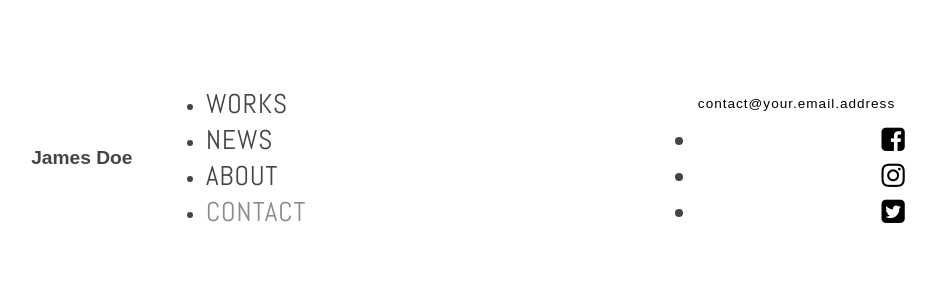
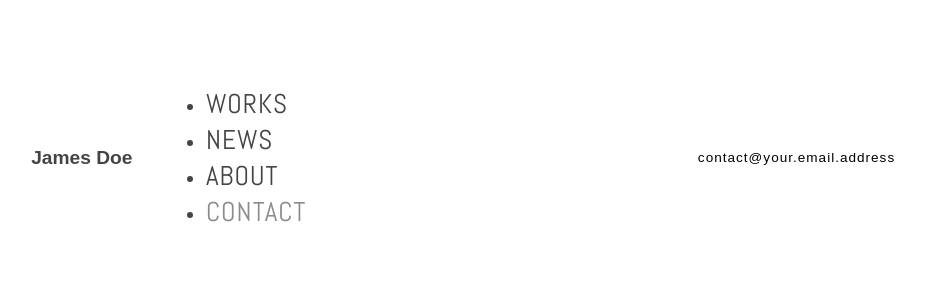
Before and after one commit to dchantzis/jekyll-template-portfolio-a, a Jekyll site: the page built from contact.html, in a window 1280 px wide. Shown: the top 300 px of the page, without its empty margins (172-1108 px from the left). Built offline with Jekyll 4.4.1, drawn with Linux system fonts in a browser that asks for light colours; nearby versions of some CDN libraries; some web fonts are replaced.

Commit message:
debugging test

```diff
--- a/_includes/header.html
+++ b/_includes/header.html
@@ -28,19 +28,7 @@
 
         <ul class="list-group--inline push-0 social-links">
           <li class="email milli"><a href="mailto:{{site.email}}">{{site.email}}</a></li>
-        {% for social in site.social %}
-          {% assign social.provider == social.provider | downcase %}
-            <li class="list-group__item mega">
-            {% case social.provider %}
-              {% when 'facebook' %}
-                 <a href="https://www.facebook.com/{{social.account-id}}" target="_blank"><i class="fa fa-facebook-square" aria-hidden="true"></i></a>
-              {% when 'instagram' %}
-                 <a href="https://www.instagram.com/{{social.account-id}}" target="_blank"><i class="fa fa-instagram" aria-hidden="true"></i></a>
-              {% when 'twitter' %}
-                 <a href="https://twitter.com/{{social.account-id}}" target="_blank"><i class="fa fa-twitter-square" aria-hidden="true"></i></a>
-            {% endcase %}
-            </li>
-        {% endfor %}
+
         </ul>
       </div>
     </div>
```
